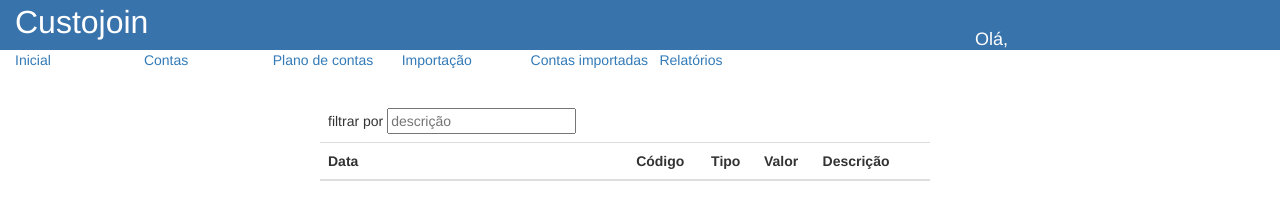
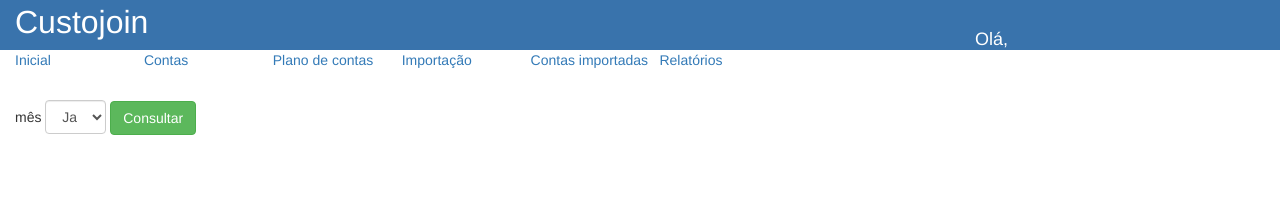
Before and after one commit to GustavoMSevero/Custojoin, a plain HTML site: page index.html at #/relatorios in a window 1280 px wide. Drawn offline with nearby package versions, Linux system fonts and the light colour scheme.

Commit message:
Created layout relatorios.

```diff
--- a/views/relatorios.html
+++ b/views/relatorios.html
@@ -20,8 +20,28 @@
 	<div ng-include="'views/links.html'"></div>
 
 	<div class="row">
-		<div class="col-md-6">
-			<table class="table" id="exibe_contas_importadas">
+		<div class="col-md-6" ng-controller="relatoriosCtrl">
+            <form name="consulta" class="form_consulta">
+                <div id="titulo_mes">
+                    mês
+                </div>
+                <select class="form-control mes_numero" name="mes" ng-model="mes.mes" id="">
+                    <option value="01">Jan</option>
+                    <option value="02">Fev</option>
+                    <option value="03">Mar</option>
+                    <option value="04">Abr</option>
+                    <option value="05">Mai</option>
+                    <option value="06">Jun</option>
+                    <option value="07">Jul</option>
+                    <option value="08">Ago</option>
+                    <option value="09">Set</option>
+                    <option value="10">Out</option>
+                    <option value="11">Nov</option>
+                    <option value="12">Dez</option>
+                </select>
+                <button class="btn btn-success" ng-disabled="consulta.$invalid" ng-click="consultar(mes)">Consultar</button>
+            </form>
+			<!-- <table class="table" id="exibe_contas_importadas">
 				<thead>
 				  <tr>
 					<td>
@@ -48,7 +68,7 @@
 						href="#/editar_conta_importada/{{ci.idconta}}"><span class="glyphicon glyphicon-pencil" aria-hidden="true"></span></a></td>
 				  </tr>
 				</tbody>
-			  </table>
+			  </table> -->
 		</div>
 		<div class="col-md-4"></div>
 		<div class="col-md-4"></div>
```
